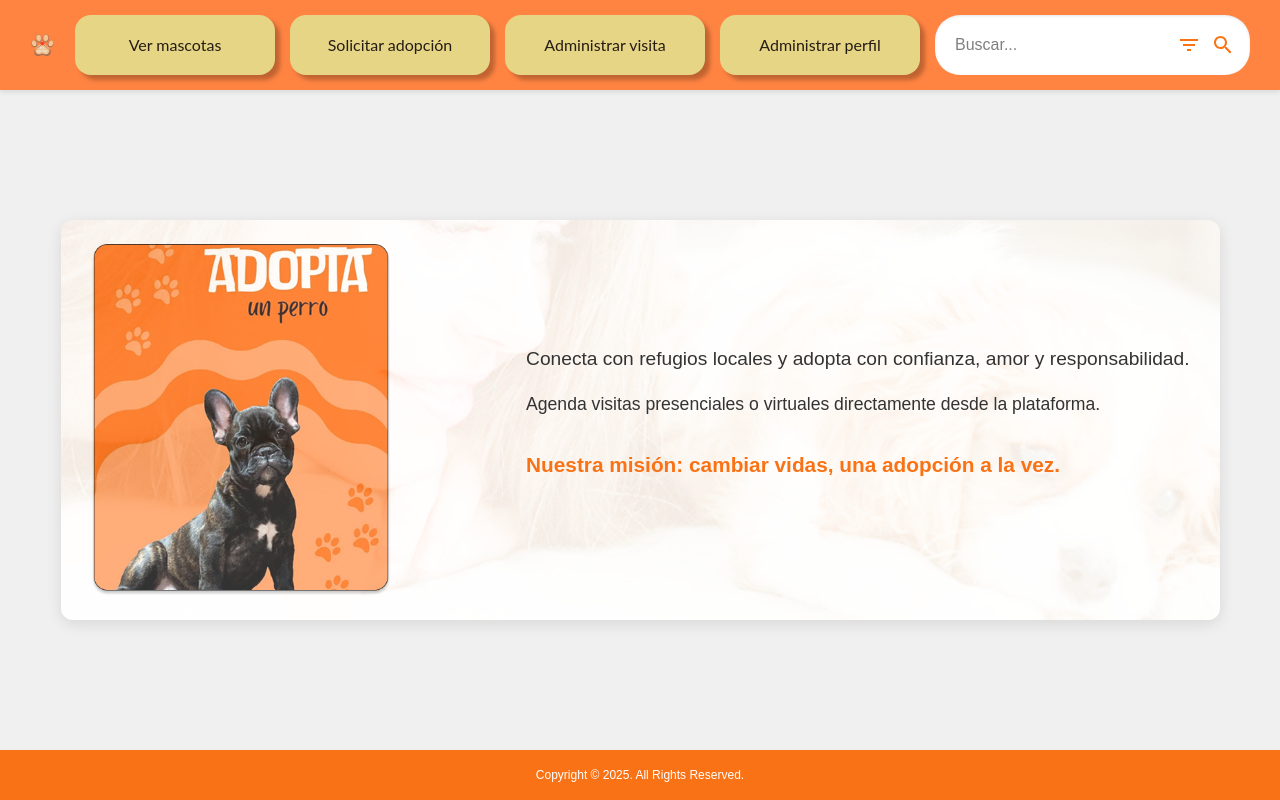
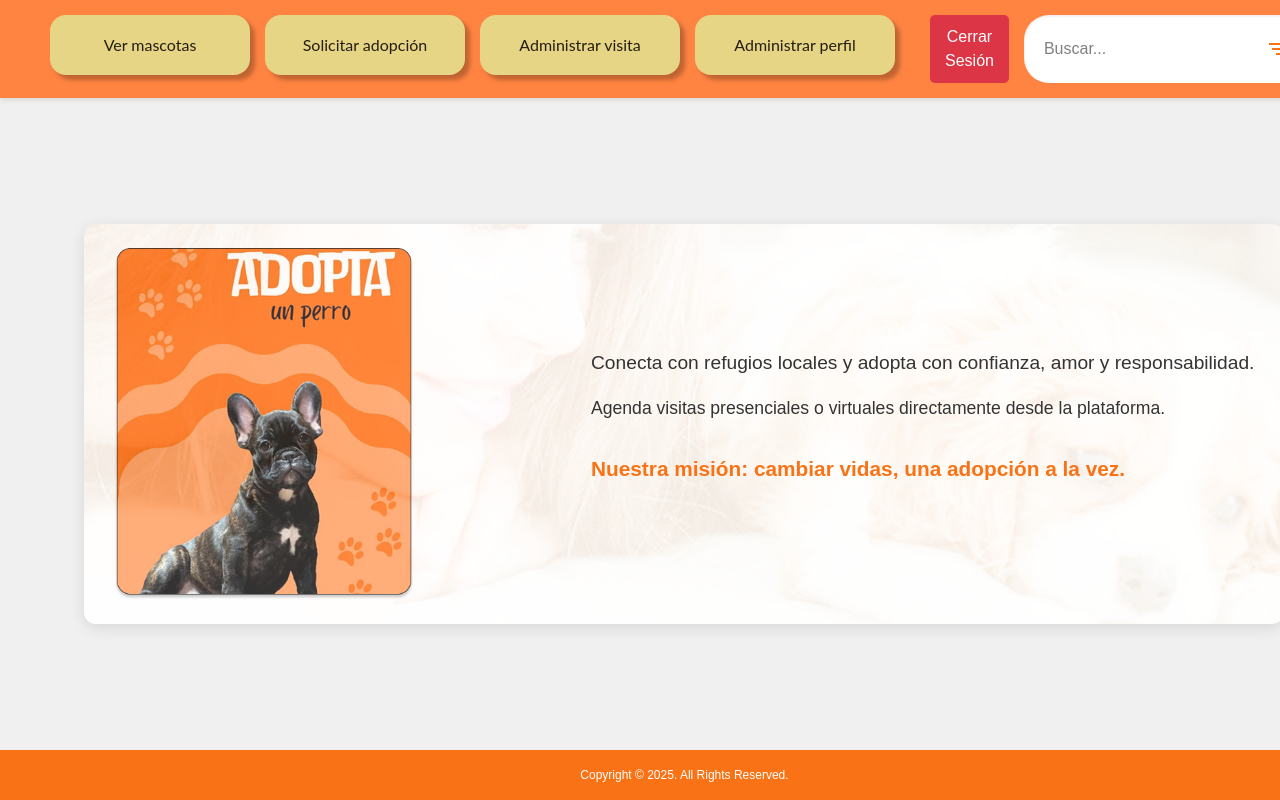
Before and after one commit to up220187/PetShelter, a Next.js app in the folder frontend/: page /Adoptantes in a window 1280 px wide. Built offline with nearby package versions, Linux system fonts and the light colour scheme; sample sign-in values are in the browser's storage.

Commit message:
Layout y dashboard autenticados

```diff
--- a/frontend/src/app/Adoptantes/layout.tsx
+++ b/frontend/src/app/Adoptantes/layout.tsx
@@ -1,6 +1,13 @@
-import React from "react";
+// src/app/dashboard/adoptante/layout.tsx
+"use client";
+
+import React, { useEffect } from "react";
 import Link from "next/link";
+import { useRouter } from "next/navigation";
 import { Search as SearchIcon, FilterList as FilterIcon } from "@mui/icons-material";
+
+// ¡Importa el useAuth hook de tu AuthProvider!
+import { useAuth } from "../context/AuthContext";
 
 import VerMascotasButton from "../components/Adoptante/VerMascotas";
 import SolicitarAdopcionButton from "../components/Adoptante/SolicitarAdopcion";
@@ -8,6 +15,25 @@ import AdministrarVisitaButton from "../components/Adoptante/AdministrarVisita";
 import AdministrarPerfilButton from "../components/Adoptante/AdministrarPerfil";
 
 export default function AdoptanteLayout({ children }: { children: React.ReactNode }) {
+  const router = useRouter();
+  const { logout } = useAuth(); // Usar el logout del contexto
+
+  const handleLogout = () => {
+    logout(); // Llama a la función logout del contexto
+    console.log('Sesión cerrada. Redirigiendo al login.');
+    router.push('/login');
+  };
+
+  // Efecto para verificar el estado de la autenticación al cargar el componente
+  useEffect(() => {
+    // AHORA LEE "authToken"
+    const token = localStorage.getItem('authToken');
+    if (!token) {
+      console.log('Layout: No se encontró authToken de sesión en localStorage. Redirigiendo al login.');
+      router.push('/login');
+    }
+  }, [router]);
+
   return (
     <div className="adoptante-layout-container">
       <header className="adoptante-header">
@@ -38,6 +64,23 @@ export default function AdoptanteLayout({ children }: { children: React.ReactNod
             <Link href="/Adoptantes/AdministrarPerfil">
               <AdministrarPerfilButton />
             </Link>
+            {/* Botón de Logout para Adoptante */}
+            <button
+              onClick={handleLogout}
+              className="logout-button"
+              style={{
+                padding: '10px 15px',
+                backgroundColor: '#dc3545',
+                color: 'white',
+                border: 'none',
+                borderRadius: '5px',
+                cursor: 'pointer',
+                marginLeft: '20px',
+                fontSize: '1rem',
+              }}
+            >
+              Cerrar Sesión
+            </button>
           </nav>
         </div>
       </header>
--- a/frontend/src/app/Adoptantes/page.tsx
+++ b/frontend/src/app/Adoptantes/page.tsx
@@ -1,6 +1,31 @@
+// src/app/Adoptantes/page.tsx (o donde tengas tu AdoptanteDashboard)
+"use client";
+
+import React, { useEffect } from "react";
 import Image from "next/image";
+import { useRouter } from "next/navigation";
+
+// ¡Importa el useAuth hook de tu AuthProvider!
+import { useAuth } from "../context/AuthContext";
 
 export default function AdoptanteDashboard() {
+  const router = useRouter();
+  // Puedes usar useAuth aquí si necesitas el usuario o token,
+  // pero para la redirección inicial solo necesitamos la verificación de localStorage.
+  // const { user, token } = useAuth(); // Esto es opcional, si no usas user/token directamente aquí.
+
+  useEffect(() => {
+    // 1. Verificar si hay un token de autenticación en localStorage
+    // AHORA LEE "authToken"
+    const token = localStorage.getItem('authToken');
+
+    // 2. Si no hay token, redirigir al usuario a la página de login
+    if (!token) {
+      console.log('AdoptanteDashboard: No se encontró authToken de sesión. Redirigiendo al login.');
+      router.push('/login');
+    }
+  }, [router]);
+
   return (
     <div className="shelter-dashboard-content">
       <div className="shelter-left-content">
--- a/frontend/src/app/Refugio/layout.tsx
+++ b/frontend/src/app/Refugio/layout.tsx
@@ -1,5 +1,11 @@
-import React from "react";
+// src/app/dashboard/refugio/layout.tsx
+"use client"; // Importar 'use client' para usar hooks y manejo de eventos del navegador
+
+import React, { useEffect } from "react"; // Importar useEffect
 import Link from "next/link";
+import { useRouter } from "next/navigation"; // Importar useRouter para la redirección
+
+import { useAuth } from "../context/AuthContext";
 
 import AdministrarMascotasButton from "../components/Refugio/AdministrarMascotas";
 import ConfirmarAdopcionesButton from "../components/Refugio/confirmarAdopciones";
@@ -11,6 +17,36 @@ export default function ShelterDashboardLayout({
 }: {
   children: React.ReactNode;
 }) {
+  const router = useRouter();
+  const { logout } = useAuth(); // Usar el logout del contexto
+
+  const handleLogout = () => {
+    logout(); // Llama a la función logout del contexto
+    console.log('Sesión de refugio cerrada. Redirigiendo al login.');
+    router.push('/login'); // Asegúrate de que esta ruta '/login' es correcta
+  };
+
+  // Efecto para verificar el estado de la autenticación al cargar el componente
+  // Esto previene que los usuarios accedan a rutas protegidas si no hay token
+  useEffect(() => {
+    // AHORA LEE "authToken"
+    const token = localStorage.getItem('authToken');
+    if (!token) {
+      console.log('ShelterLayout: No se encontró authToken de sesión en localStorage. Redirigiendo al login.');
+      router.push('/login');
+    }
+    // Opcional: Podrías añadir lógica aquí para verificar el rol del usuario
+    // si el token o el contexto de autenticación contienen la información del rol
+    // const userString = localStorage.getItem('authUser');
+    // if (userString) {
+    //   const user = JSON.parse(userString);
+    //   if (user.usuRol !== 'refugio') { // Asumiendo que 'refugio' es el rol adecuado
+    //     console.log('Usuario no es un refugio. Redirigiendo a home o a login.');
+    //     router.push('/'); // O a /login
+    //   }
+    // }
+  }, [router]); // El efecto se ejecuta cuando el componente se monta y si el objeto router cambia.
+
   return (
     <div className="shelter-layout-container">
       <header className="shelter-header">
@@ -36,6 +72,23 @@ export default function ShelterDashboardLayout({
             <Link href="/Refugio/administrarrefugio">
               <AdministrarRefugioButton />
             </Link>
+            {/* Botón de Logout */}
+            <button
+              onClick={handleLogout}
+              className="logout-button" // Puedes agregar estilos a esta clase en tu CSS
+              style={{ // Estilos inline básicos para que sea visible
+                padding: '10px 15px',
+                backgroundColor: '#dc3545',
+                color: 'white',
+                border: 'none',
+                borderRadius: '5px',
+                cursor: 'pointer',
+                marginLeft: '20px',
+                fontSize: '1rem',
+              }}
+            >
+              Cerrar Sesión
+            </button>
           </nav>
         </div>
       </header>
--- a/frontend/src/app/Refugio/page.tsx
+++ b/frontend/src/app/Refugio/page.tsx
@@ -1,8 +1,48 @@
-"use client";
+// src/app/Refugio/page.tsx (o donde tengas tu ShelterDashboardPage)
+"use client"; // Importar 'use client' para usar hooks
 
+import React, { useEffect } from "react"; // Importar useEffect
 import Image from "next/image";
+import { useRouter } from "next/navigation"; // Importar useRouter para la redirección
+
+// No necesitas useAuth directamente aquí si solo es para la redirección,
+// pero es bueno importarlo si en el futuro vas a mostrar información del usuario loggeado.
+// import { useAuth } from "@/app/contexts/AuthContext"; // Asegúrate que esta ruta es correcta
 
 export default function ShelterDashboardPage() {
+  const router = useRouter();
+  // const { user, token } = useAuth(); // Opcional, si no necesitas la información del usuario aquí
+
+  useEffect(() => {
+    // 1. Verificar si hay un token de autenticación en localStorage
+    // ¡Asegúrate de que la clave coincide con la que usas en AuthContext!
+    const token = localStorage.getItem('authToken');
+
+    // 2. Si no hay token, redirigir al usuario a la página de login
+    if (!token) {
+      console.log('ShelterDashboardPage: No se encontró authToken de sesión. Redirigiendo al login.');
+      router.push('/login');
+    }
+    // Opcional: Podrías añadir lógica aquí para verificar el rol del usuario
+    // para asegurarte de que solo los usuarios con rol 'refugio' accedan a esta página.
+    // if (localStorage.getItem('authUser')) {
+    //   const user = JSON.parse(localStorage.getItem('authUser') || '{}');
+    //   if (user.usuRol !== 'refugio') {
+    //     console.log('Usuario no es un refugio. Redirigiendo a home o a login.');
+    //     router.push('/'); // O a /login, dependiendo de tu lógica de acceso
+    //   }
+    // } else {
+    //   // Si no hay user en localStorage pero sí hay token, recargar para que AuthProvider lo maneje.
+    //   // Esto es más para edge cases, normalmente AuthProvider ya lo carga.
+    //   if (token) {
+    //     console.log('Token presente pero no user en localStorage. Redirigiendo a home para recargar AuthProvider.');
+    //     router.push('/'); // Esto hará que el AuthProvider intente cargar el usuario
+    //   }
+    // }
+
+  }, [router]); // El efecto se ejecuta cuando el componente se monta y si el objeto router cambia.
+
+
   return (
     <div className="shelter-dashboard-content">
       <div className="shelter-left-content">
```
Also changed, not shown: frontend/env.txt (deleted), 1 other file (tests, documents, lock files or other folders). Lines whose indentation alone changed are shown as unchanged.
